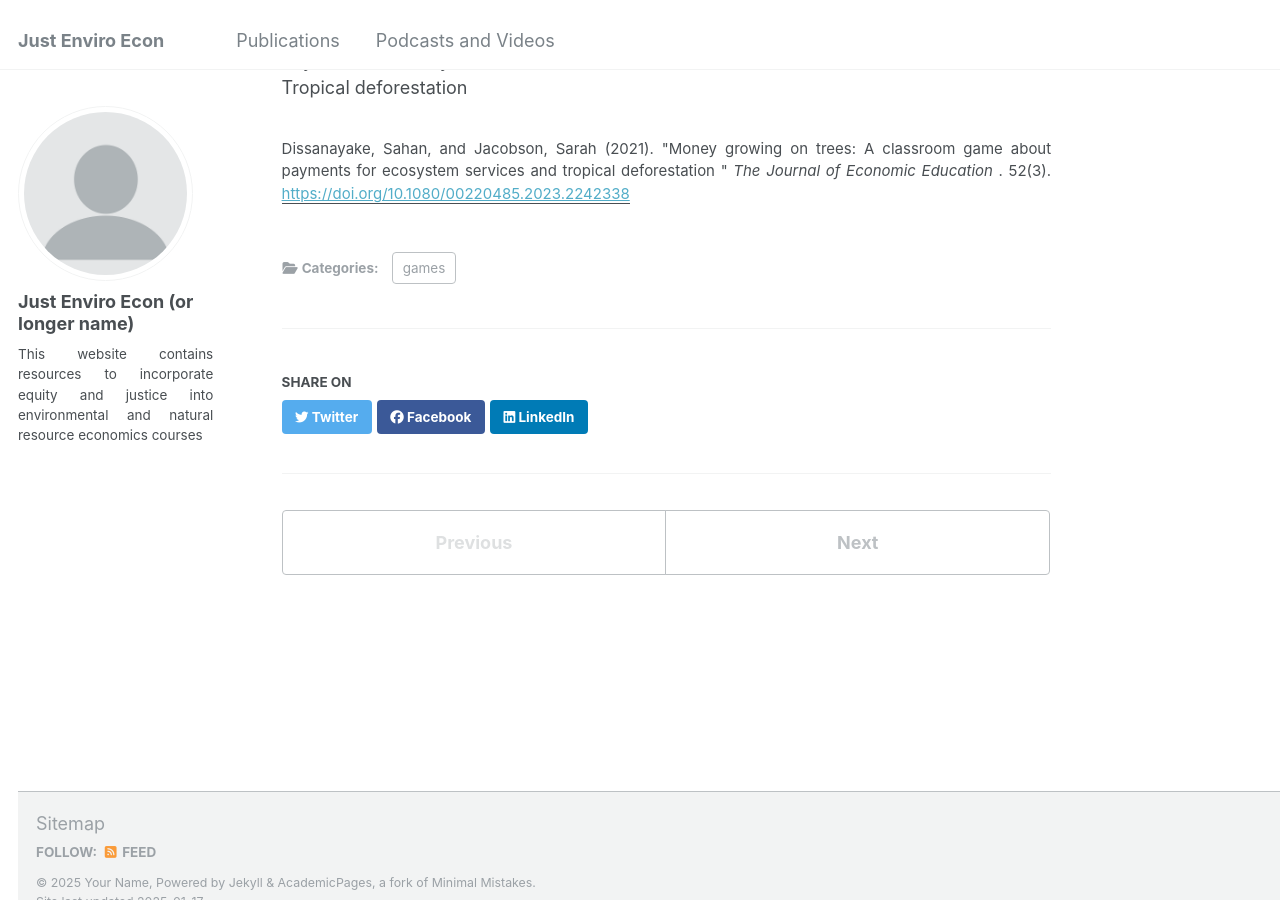
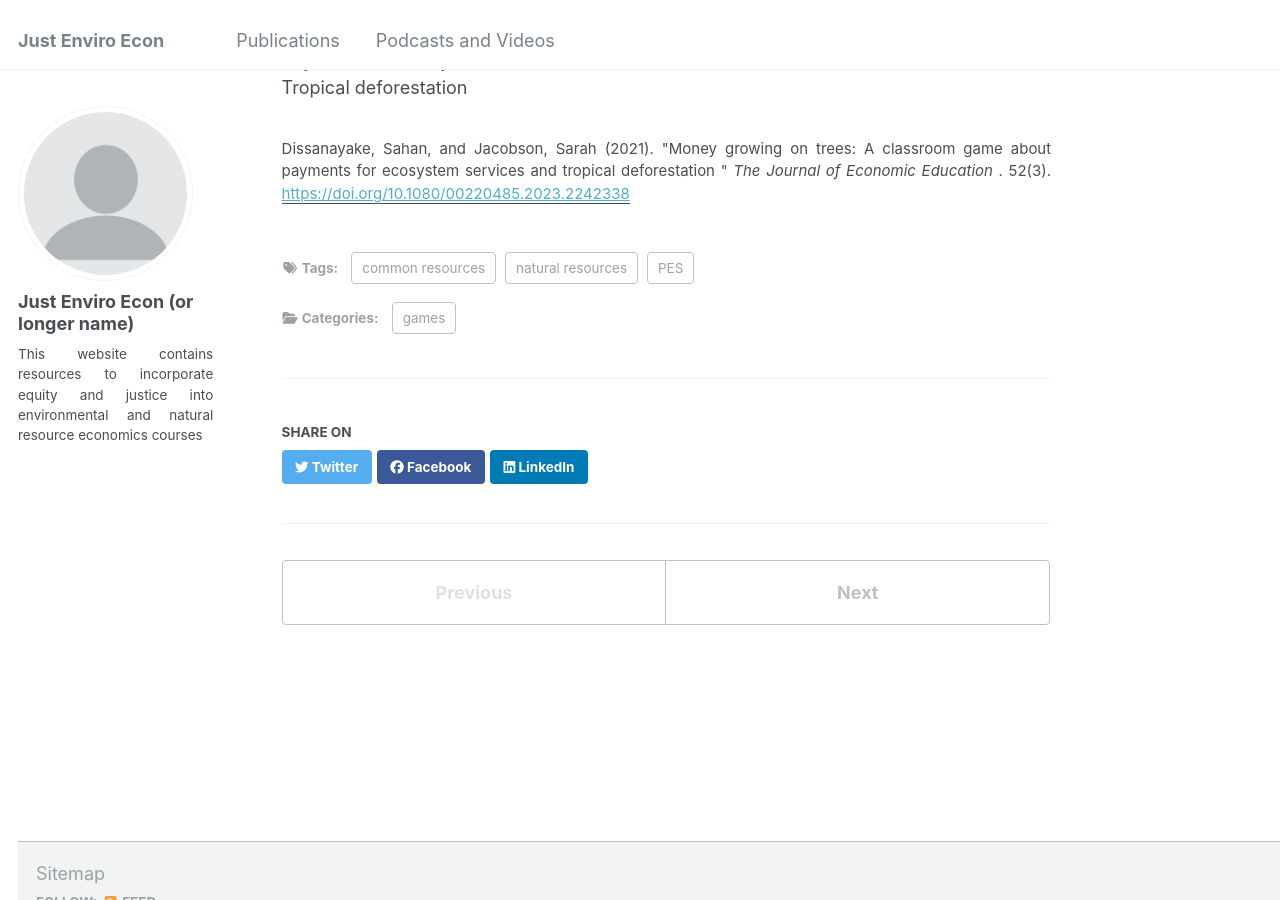
Before and after one commit to just-enviro-econ/just-enviro-econ.github.io, a Jekyll site: the page built from _publications/2021-07-06-money-growing-on-trees.md, in a window 1280 px wide and 900 px high, scrolled down 699 px. Built offline with Jekyll 4.4.1, drawn with Linux system fonts in a browser that asks for light colours.

Commit message:
updates on publications

```diff
--- a/_publications/2021-07-06-money-growing-on-trees.md
+++ b/_publications/2021-07-06-money-growing-on-trees.md
@@ -8,7 +8,12 @@ venue: 'The Journal of Economic Education'
 paperurl: 'https://doi.org/10.1080/00220485.2023.2242338'
 citation: 'Dissanayake, Sahan, and Jacobson, Sarah (2021). &quot;Money growing on trees: A classroom game about payments for ecosystem services and tropical deforestation &quot; <i>  The Journal of Economic Education </i>. 52(3).'
 category: 'games'
+topic: 'Natural Resources'
 type: 'pr'
+tags:
+- PES
+- common resources
+- natural resources
 co-authors: 'Sahan T.M. Dissanayake and Sarah Jacobson'
 ---
 
```
Also changed, not shown: _pages/publications.md (+4 -3 lines).
